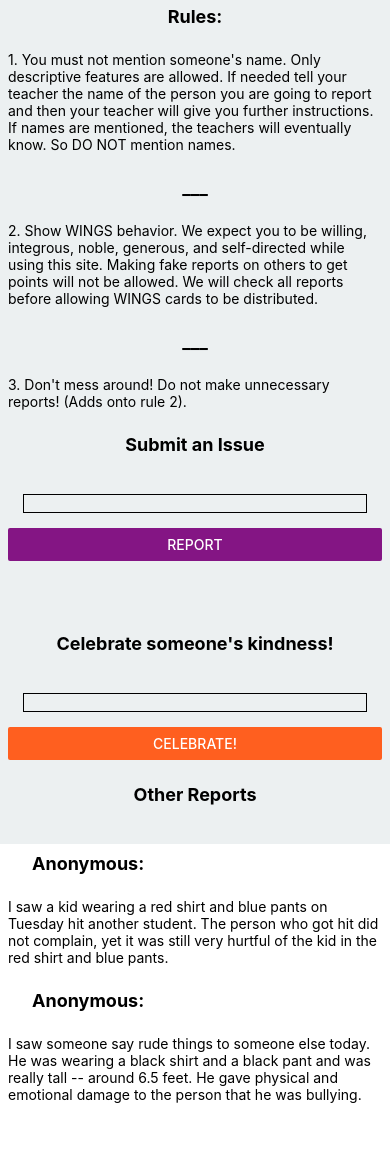
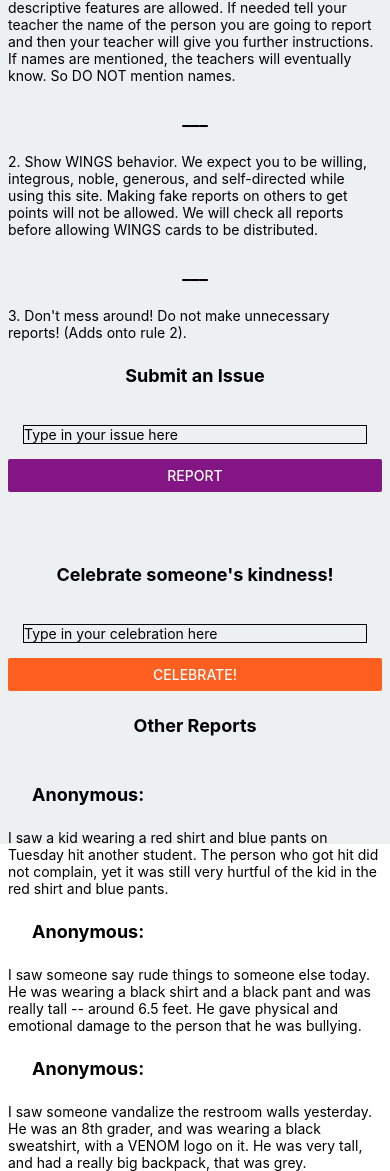
Before and after one commit to IntelligentLion/THE-CAPSTONE, a React Native app: screen / in a window 390 px wide. Before the commit the page ends 1103 px from the top, so only its background shows below. Built offline with nearby package versions, Linux system fonts and the light colour scheme.

Commit message:
Update App.js

```diff
--- a/App.js
+++ b/App.js
@@ -6,6 +6,7 @@ export default function App() {
   const onReport = () => {
     setDisp('Your report has been submitted!');
     setPoints(points + 1);
+
   };
   const [disp2, setDisp2] = React.useState('');
   const [celebrate, setCelebrate] = React.useState();
@@ -23,7 +24,7 @@ export default function App() {
   };
   const [reports, setReports] = React.useState('I saw a kid wearing a red shirt and blue pants on Tuesday hit another student. The person who got hit did not complain, yet it was still very hurtful of the kid in the red shirt and blue pants.');
   const [reports1, setReports1] = React.useState('I saw someone say rude things to someone else today. He was wearing a black shirt and a black pant and was really tall -- around 6.5 feet. He gave physical and emotional damage to the person that he was bullying.');
-  const [reports2, setReports2] = React.useState('I saw someone vandalize the walls yesterday. He was an 8th grader, and was wearing a black sw');
+  const [reports2, setReports2] = React.useState('I saw someone vandalize the restroom walls yesterday. He was an 8th grader, and was wearing a black sweatshirt, with a VENOM logo on it. He was very tall, and had a really big backpack, that was grey.');
   const [totalpoints, setTotalpoints] = React.useState({points});
 
   return (
@@ -36,7 +37,7 @@ export default function App() {
     title = "Submit Points Here!"
     />
     <Text style = {styles.paragraph}>
-      Rules:
+      Some Ground Rules:
       </Text>
       <Text>
       1. You must not mention someone's name. Only descriptive features are allowed. If needed tell your teacher the name of the person you are going to report and then your teacher will give you further instructions. If names are mentioned, the teachers will eventually know. So DO NOT mention names.
@@ -57,6 +58,7 @@ export default function App() {
    keyboardType="number-pad"
    style = {styles.row}
    clearButtonMode = "always"
+   placeholder = "Type in your issue here"
 />
       <Button
   onPress={onReport}
@@ -70,6 +72,7 @@ export default function App() {
 <TextInput
 keyboardType = "number-pad"
 style = {styles.row}
+placeholder = "Type in your celebration here"
 />
 
 <Button
@@ -82,6 +85,7 @@ accessibilityLabel = "Click this button to celebrate someone's good deed!"
 <Text style = {styles.paragraph}>Other Reports</Text>
 <Text style = {styles.anonymous}><Text></Text>Anonymous:</Text> <Text>{reports}</Text>
 <Text style = {styles.anonymous}><Text></Text>Anonymous:</Text> <Text>{reports1}</Text>
+<Text style = {styles.anonymous}><Text></Text>Anonymous:</Text> <Text>{reports2}</Text>
 
     </View>
   );
```
